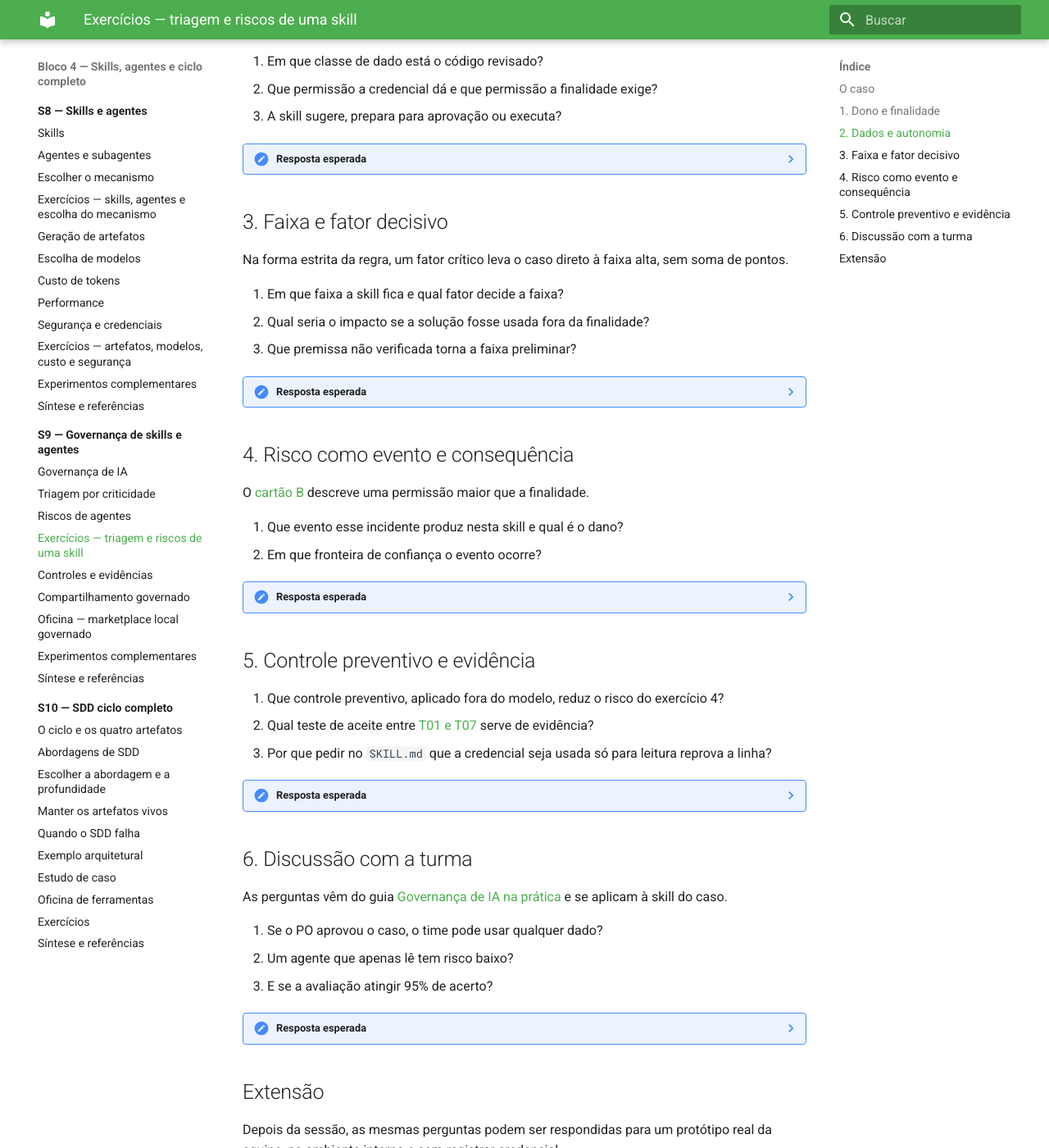
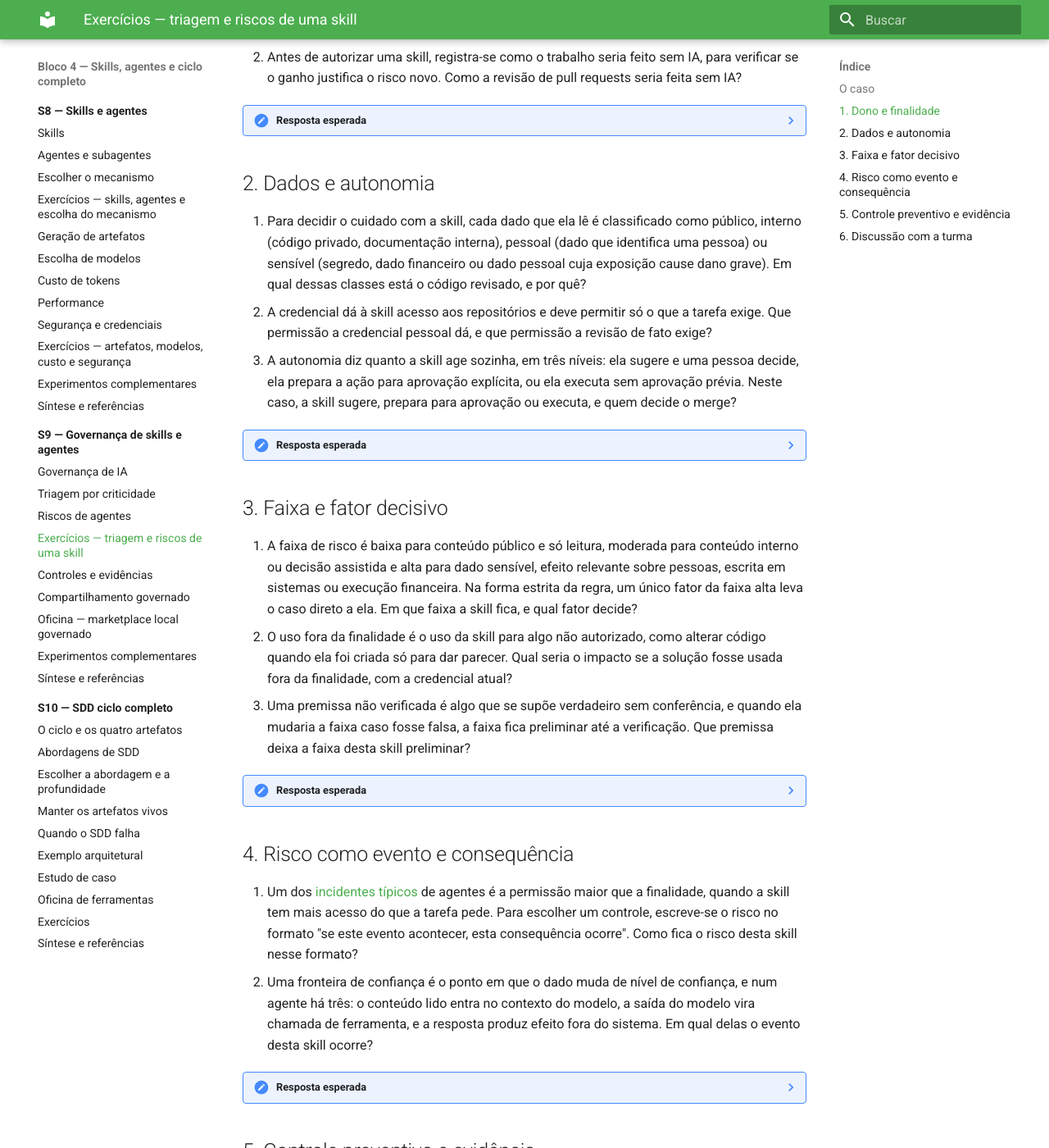
Before and after one commit to arkhibr/workshops-ia-agentica, an MkDocs documentation site: the page built from docs/sessao-09-governanca-de-skills-e-agentes/exercicios.md, in a window 1280 px wide and 1400 px high, scrolled down 983 px. Shown: the whole window at 82% size. Built offline with MkDocs 1.6.1 and Material for MkDocs 9.7.7, drawn with Linux system fonts in a browser that asks for light colours; some of the changed text lies outside the part shown.

Commit message:
refactor: explica as perguntas dos exercícios da sessão 9
Co-Authored-By: Claude Opus 5.5 <noreply@anthropic.com>

```diff
--- a/docs/sessao-09-governanca-de-skills-e-agentes/exercicios.md
+++ b/docs/sessao-09-governanca-de-skills-e-agentes/exercicios.md
@@ -1,6 +1,6 @@
 # Exercícios — triagem e riscos de uma skill
 
-Os exercícios aplicam a ficha de governança a uma skill da ACME, universidade fictícia.
+Os exercícios analisam uma skill da ACME, uma universidade fictícia, antes que ela seja compartilhada com colegas.
 
 ## O caso
 
@@ -8,76 +8,68 @@ A ACME tem uma skill que revisa pull requests contra padrões de arquitetura e e
 
 ![A skill de revisão da ACME lê o código do pull request, compara com os padrões de arquitetura e produz um parecer, com critérios de aprovação indefinidos. Em laranja, a credencial pessoal dá escrita em todos os repositórios de quem executa, alcance maior que o repositório revisado.](assets/caso-da-skill-de-revisao.png)
 
+As respostas compõem a ficha de governança desta skill, um registro curto que a equipe preenche antes de compartilhar uma skill com colegas. A ficha diz quem responde pela skill, que dados ela lê, quanto ela age sozinha, qual é o risco e que controles o reduzem.
+
 ## 1. Dono e finalidade
 
-1. Quem responde pela skill e quem é afetado pelo parecer?
-2. Como a revisão seria feita sem IA?
+1. O dono é a pessoa ou a equipe que responde pela skill quando ela erra, mantém a ficha e decide retirá-la de uso. Quem seria o dono desta skill, e quem sofre as consequências de um parecer errado?
+2. Antes de autorizar uma skill, registra-se como o trabalho seria feito sem IA, para verificar se o ganho justifica o risco novo. Como a revisão de pull requests seria feita sem IA?
 
 ??? note "Resposta esperada"
-    1. A equipe de arquitetura responde, e os autores dos pull requests são afetados.
-    2. Um arquiteto revisaria o pull request com uma lista de verificação.
+    1. A equipe de arquitetura da ACME é a dona, e os autores dos pull requests sofrem as consequências.
+    2. Uma pessoa da arquitetura revisaria cada pull request com uma lista de verificação dos padrões.
 
 ## 2. Dados e autonomia
 
-1. Em que classe de dado está o código revisado?
-2. Que permissão a credencial dá e que permissão a finalidade exige?
-3. A skill sugere, prepara para aprovação ou executa?
+1. Para decidir o cuidado com a skill, cada dado que ela lê é classificado como público, interno (código privado, documentação interna), pessoal (dado que identifica uma pessoa) ou sensível (segredo, dado financeiro ou dado pessoal cuja exposição cause dano grave). Em qual dessas classes está o código revisado, e por quê?
+2. A credencial dá à skill acesso aos repositórios e deve permitir só o que a tarefa exige. Que permissão a credencial pessoal dá, e que permissão a revisão de fato exige?
+3. A autonomia diz quanto a skill age sozinha, em três níveis: ela sugere e uma pessoa decide, ela prepara a ação para aprovação explícita, ou ela executa sem aprovação prévia. Neste caso, a skill sugere, prepara para aprovação ou executa, e quem decide o merge?
 
 ??? note "Resposta esperada"
-    1. O código revisado é dado interno.
-    2. A credencial dá escrita em todos os repositórios, e a finalidade exige leitura de um repositório e escrita do parecer.
+    1. O código revisado é dado interno, porque é código privado da ACME sem dado pessoal nem segredo.
+    2. A credencial dá escrita em todos os repositórios, e a revisão exige leitura de um repositório e escrita do parecer.
     3. A skill sugere, porque uma pessoa decide o merge.
 
 ## 3. Faixa e fator decisivo
 
-Na forma estrita da regra, um fator crítico leva o caso direto à faixa alta, sem soma de pontos.
-
-1. Em que faixa a skill fica e qual fator decide a faixa?
-2. Qual seria o impacto se a solução fosse usada fora da finalidade?
-3. Que premissa não verificada torna a faixa preliminar?
+1. A faixa de risco é baixa para conteúdo público e só leitura, moderada para conteúdo interno ou decisão assistida e alta para dado sensível, efeito relevante sobre pessoas, escrita em sistemas ou execução financeira. Na forma estrita da regra, um único fator da faixa alta leva o caso direto a ela. Em que faixa a skill fica, e qual fator decide?
+2. O uso fora da finalidade é o uso da skill para algo não autorizado, como alterar código quando ela foi criada só para dar parecer. Qual seria o impacto se a solução fosse usada fora da finalidade, com a credencial atual?
+3. Uma premissa não verificada é algo que se supõe verdadeiro sem conferência, e quando ela mudaria a faixa caso fosse falsa, a faixa fica preliminar até a verificação. Que premissa deixa a faixa desta skill preliminar?
 
 ??? note "Resposta esperada"
     1. A faixa é alta pela credencial com escrita, e desce para moderada com token próprio de leitura.
     2. A skill poderia alterar qualquer repositório da pessoa que a executa.
-    3. Ninguém verificou se o parecer é usado como aprovação, e essa verificação passa a ser condição do gate de publicação.
+    3. Ninguém verificou se o parecer é usado como aprovação, e essa verificação passa a ser condição do gate de publicação, o ponto em que a publicação fica bloqueada até a prova existir.
 
 ## 4. Risco como evento e consequência
 
-O [cartão B](riscos-de-agentes.md#tres-incidentes) descreve uma permissão maior que a finalidade.
-
-1. Que evento esse incidente produz nesta skill e qual é o dano?
-2. Em que fronteira de confiança o evento ocorre?
+1. Um dos [incidentes típicos](riscos-de-agentes.md#tres-incidentes) de agentes é a permissão maior que a finalidade, quando a skill tem mais acesso do que a tarefa pede. Para escolher um controle, escreve-se o risco no formato "se este evento acontecer, esta consequência ocorre". Como fica o risco desta skill nesse formato?
+2. Uma fronteira de confiança é o ponto em que o dado muda de nível de confiança, e num agente há três: o conteúdo lido entra no contexto do modelo, a saída do modelo vira chamada de ferramenta, e a resposta produz efeito fora do sistema. Em qual delas o evento desta skill ocorre?
 
 ??? note "Resposta esperada"
-    1. A skill escreve em outro repositório com a credencial pessoal e altera código sem revisão humana.
-    2. O evento ocorre quando o código do pull request, que não é confiável, chega à ferramenta de escrita.
+    1. Se a skill escrever em outro repositório com a credencial pessoal, o código será alterado sem revisão humana.
+    2. Quando a saída do modelo vira chamada de ferramenta, e o código do pull request, que não é confiável, leva o modelo a chamar uma escrita.
 
 ## 5. Controle preventivo e evidência
 
-1. Que controle preventivo, aplicado fora do modelo, reduz o risco do exercício 4?
-2. Qual teste de aceite entre [T01 e T07](controles-e-evidencias.md#testes-de-aceite-t01-a-t07) serve de evidência?
-3. Por que pedir no `SKILL.md` que a credencial seja usada só para leitura reprova a linha?
+1. Um controle preventivo age antes do evento, e um controle aplicado fora do modelo, como permissão, hook ou política da API, funciona mesmo quando o modelo decide errado. Que controle preventivo aplicado fora do modelo reduz o risco do exercício 4?
+2. Um controle detectivo mostra que o evento ocorreu, e a evidência é o registro que prova que um controle funcionou, como o relatório de um teste. Que controle detectivo e que teste servem para esta skill?
+3. O `SKILL.md` é o arquivo de instruções que o modelo lê ao usar a skill. Por que pedir nele que a credencial seja usada só para leitura não basta como controle preventivo?
 
 ??? note "Resposta esperada"
     1. Um token próprio, somente de leitura e restrito ao repositório revisado.
-    2. O teste T03, em que a API rejeita a escrita feita com token de leitura.
-    3. Um controle que depende só de instrução no prompt pode ser ignorado pelo modelo, e o portão da [oficina](oficina-de-ferramentas.md) reprova o plugin `revisando-pull-requests` por isso.
+    2. Um alerta para toda tentativa de escrita com o token da skill, e um teste em que a skill tenta alterar um repositório com token de leitura e a API rejeita a operação.
+    3. Um controle que depende só de instrução no prompt pode ser ignorado pelo modelo, em especial quando o código lido traz instrução em sentido contrário.
 
 ## 6. Discussão com a turma
 
-As perguntas vêm do guia [Governança de IA na prática](../referencia/bibliografia.md#arkhi-governanca-de-ia-na-pratica-2026) e se aplicam à skill do caso.
-
-1. Se o PO aprovou o caso, o time pode usar qualquer dado?
-2. Um agente que apenas lê tem risco baixo?
-3. E se a avaliação atingir 95% de acerto?
+1. O PO, dono do produto, aprova o caso de uso quando a skill resolve um problema legítimo. Se o PO aprovou o caso, o time pode usar qualquer dado?
+2. A skill do caso só lê código e escreve um parecer, sem alterar repositórios diretamente. Um agente que apenas lê tem risco baixo?
+3. Uma avaliação mede quantos pareceres a skill acerta num conjunto de teste com resposta conhecida. E se a avaliação atingir 95% de acerto?
 
 ??? note "Resposta esperada"
     1. O uso dos dados depende de classificação, autorização de acesso e LGPD.
     2. O risco depende do que o agente lê e do uso da resposta, e um parecer errado pode orientar um merge.
     3. Os 5% restantes podem conter a escrita indevida, e a severidade dos erros também conta.
 
-## Extensão
-
-Depois da sessão, as mesmas perguntas podem ser respondidas para um protótipo real da equipe, no ambiente interno e sem registrar credencial.
-
 **Próxima página:** [Controles e evidências](controles-e-evidencias.md).
```
Also changed, not shown: 1 other file.
